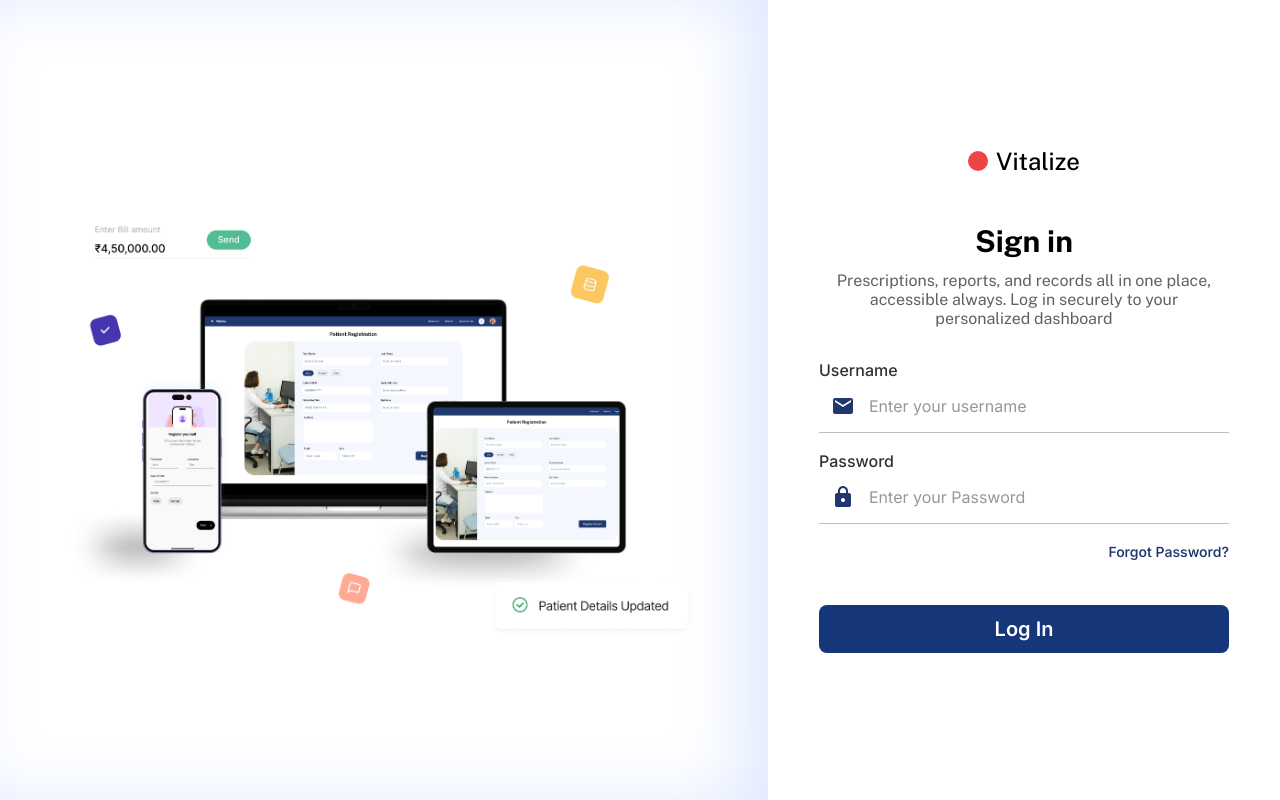
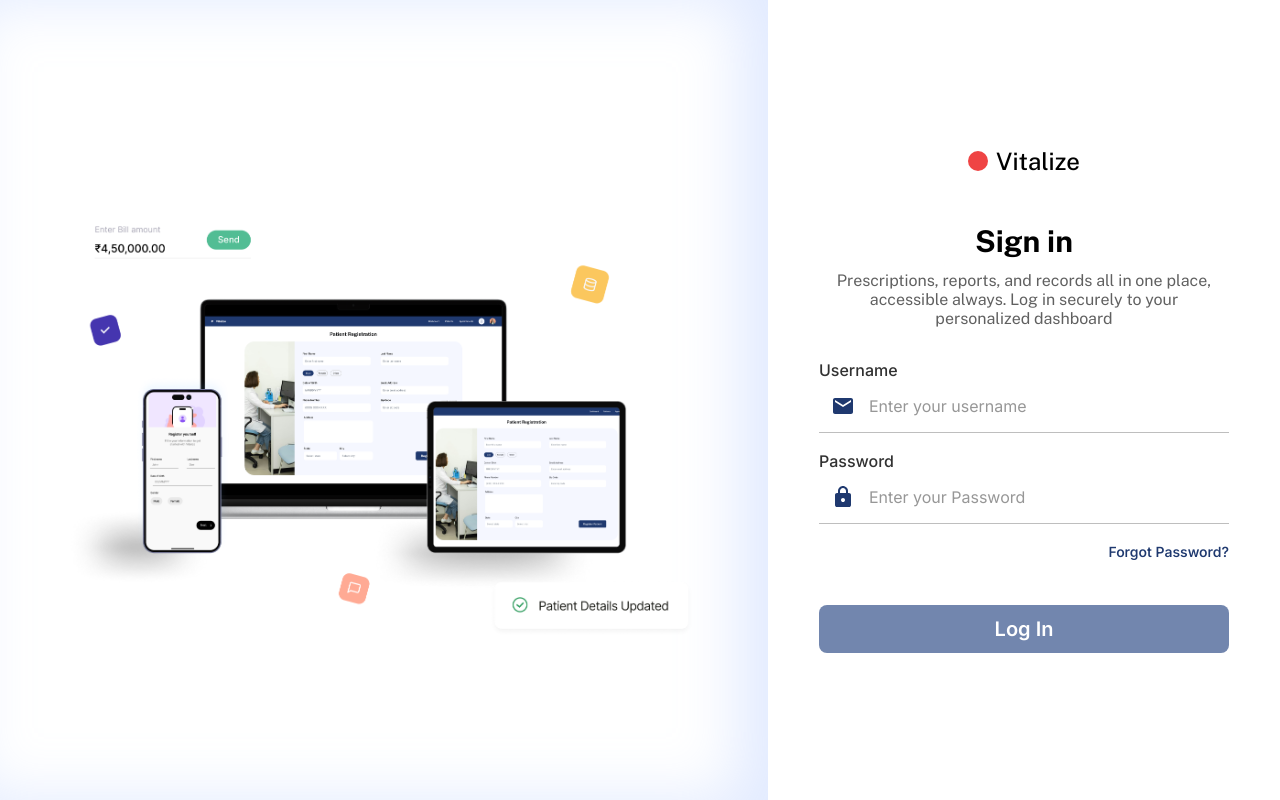
Before and after one commit to ManasChoudhary-01/HealthcarePortal, a React (Vite) app: page / in a window 1280 px wide. Built offline with nearby package versions, Linux system fonts and the light colour scheme.

Commit message:
fix: enable login button only when username and password are provided; update styles for disabled state

```diff
--- a/src/components/Authentication/Login.jsx
+++ b/src/components/Authentication/Login.jsx
@@ -1,4 +1,4 @@
-import React, { useState } from 'react';
+import React, { useState, useEffect } from 'react';
 import styles from './login.module.scss';
 import axios from "axios";
 import { useAuth } from "../../context/AuthContext";
@@ -12,6 +12,7 @@
     const [username, setUsername] = useState('');
     const [password, setPassword] = useState('');
     const [loading, setLoading] = useState(false);
+    const [enabled, setEnabled] = useState(false);
     const [error, setError] = useState('');
 
     const { login } = useAuth();
@@ -21,6 +22,13 @@
         email: username,
         password: password,
     };
+
+    useEffect(() => {
+        if (username && password) {
+            setEnabled(true)
+            return;
+        }
+    }, [username, password]);
 
     const handleLogin = async () => {
         setLoading(true);
@@ -134,8 +142,9 @@
 
                     <button
                         className={styles.submitButton}
+                        id={enabled ? "" : styles.disabled}
                         onClick={handleLogin}
-                        disabled={loading}
+                        disabled={!enabled}
                     >
                         {loading ? 'Logging in...' : 'Log In'}
                     </button>
--- a/src/components/Authentication/login.module.scss
+++ b/src/components/Authentication/login.module.scss
@@ -180,11 +180,11 @@
                 &:hover:not(:disabled) {
                     background-color: #3d65b3
                 }
+            }
 
-                &:disabled {
-                    opacity: 0.6;
-                    cursor: not-allowed;
-                }
+            #disabled {
+                opacity: 0.6;
+                cursor: not-allowed;
             }
         }
     }
```
